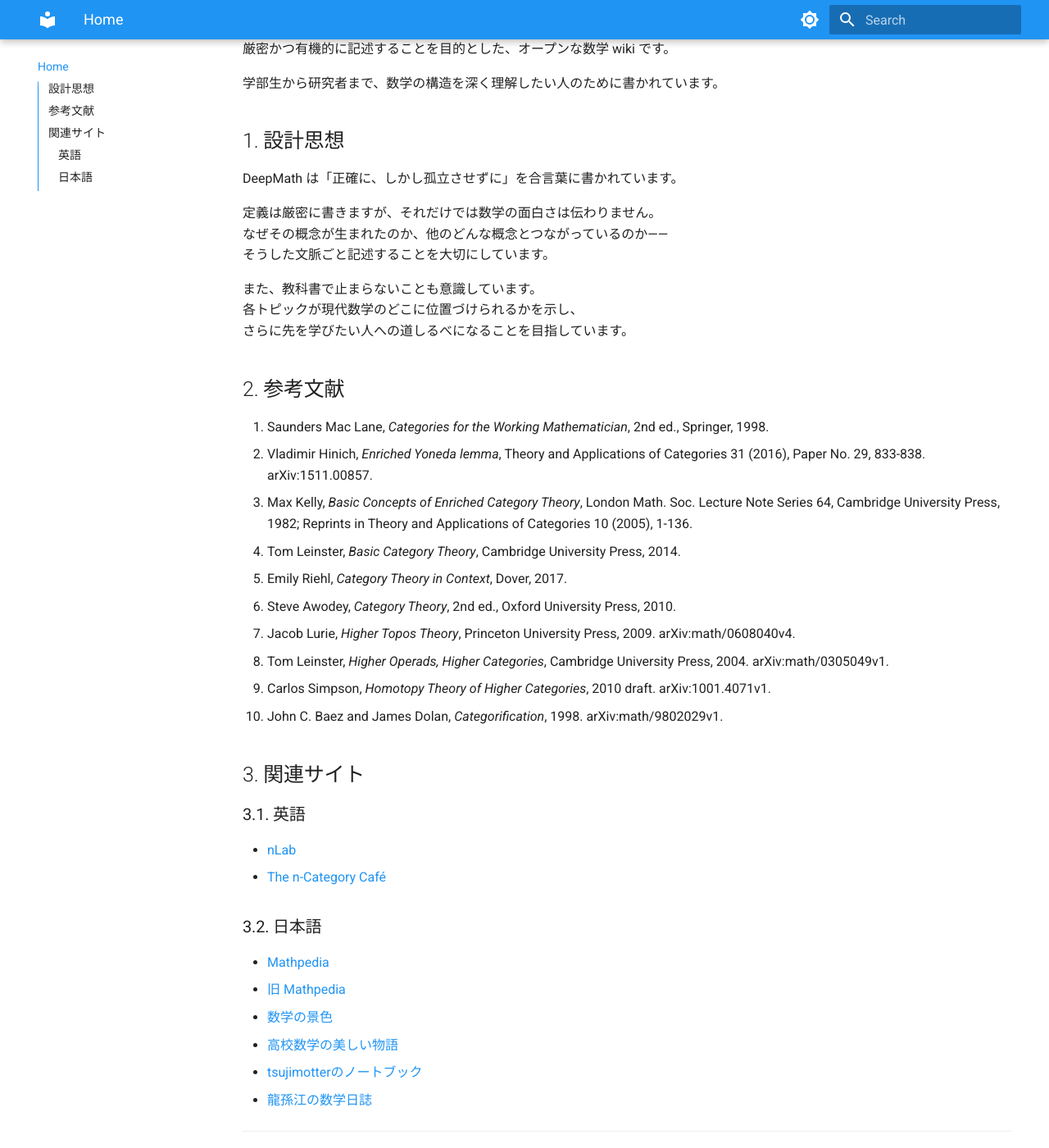
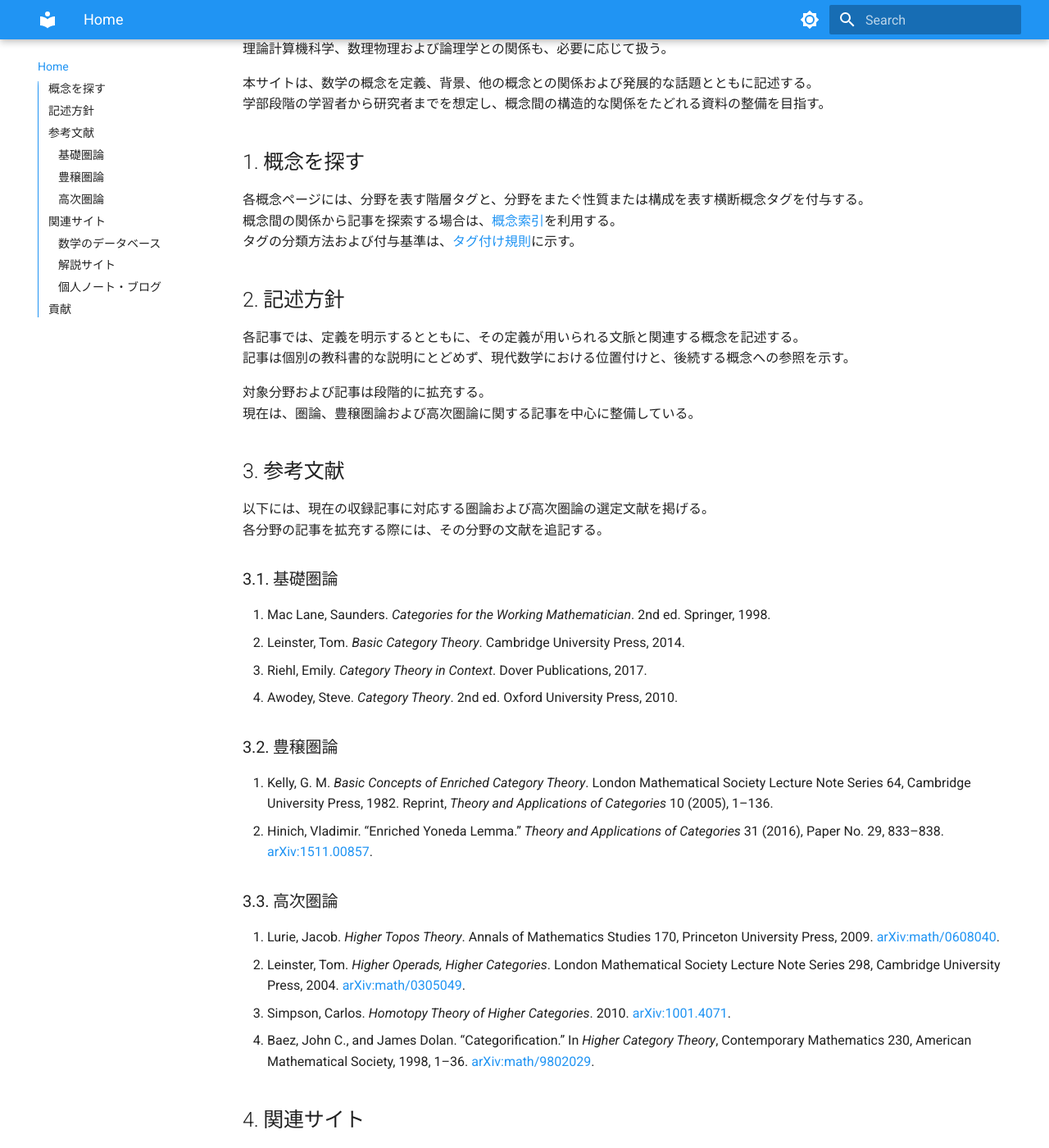
Before and after one commit to skrtk98/deepmath, an MkDocs documentation site: the page built from docs/index.md, in a window 1280 px wide and 1400 px high, scrolled down 206 px. Shown: the whole window at 82% size. Built offline with MkDocs 1.6.1 and Material for MkDocs 9.7.7, drawn with Linux system fonts in a browser that asks for light colours; some of the changed text lies outside the part shown.

Commit message:
Add unpublished expansion drafts and site improvements

```diff
--- a/docs/index.md
+++ b/docs/index.md
@@ -1,51 +1,72 @@
 # DeepMath
 
-**DeepMath** は、数学およびその周辺分野 (理論計算機科学・数理物理・論理学など) を
-厳密かつ有機的に記述することを目的とした、オープンな数学 wiki です。
+**DeepMath** は、数学およびその周辺分野を対象とする、オープンな数学 Wiki である。
+理論計算機科学、数理物理および論理学との関係も、必要に応じて扱う。
 
-学部生から研究者まで、数学の構造を深く理解したい人のために書かれています。
+本サイトは、数学の概念を定義、背景、他の概念との関係および発展的な話題とともに記述する。
+学部段階の学習者から研究者までを想定し、概念間の構造的な関係をたどれる資料の整備を目指す。
 
-## 設計思想
+## 概念を探す
 
-DeepMath は「正確に、しかし孤立させずに」を合言葉に書かれています。
+各概念ページには、分野を表す階層タグと、分野をまたぐ性質または構成を表す横断概念タグを付与する。
+概念間の関係から記事を探索する場合は、[概念索引](./tags.md)を利用する。
+タグの分類方法および付与基準は、[タグ付け規則](./tagging.md)に示す。
 
-定義は厳密に書きますが、それだけでは数学の面白さは伝わりません。
-なぜその概念が生まれたのか、他のどんな概念とつながっているのか——
-そうした文脈ごと記述することを大切にしています。
+## 記述方針
 
-また、教科書で止まらないことも意識しています。
-各トピックが現代数学のどこに位置づけられるかを示し、
-さらに先を学びたい人への道しるべになることを目指しています。
+各記事では、定義を明示するとともに、その定義が用いられる文脈と関連する概念を記述する。
+記事は個別の教科書的な説明にとどめず、現代数学における位置付けと、後続する概念への参照を示す。
+
+対象分野および記事は段階的に拡充する。
+現在は、圏論、豊穣圏論および高次圏論に関する記事を中心に整備している。
 
 ## 参考文献
 
-1. Saunders Mac Lane, *Categories for the Working Mathematician*, 2nd ed., Springer, 1998.
-2. Vladimir Hinich, *Enriched Yoneda lemma*, Theory and Applications of Categories 31 (2016), Paper No. 29, 833-838. arXiv:1511.00857.
-3. Max Kelly, *Basic Concepts of Enriched Category Theory*, London Math. Soc. Lecture Note Series 64, Cambridge University Press, 1982; Reprints in Theory and Applications of Categories 10 (2005), 1-136.
-4. Tom Leinster, *Basic Category Theory*, Cambridge University Press, 2014.
-5. Emily Riehl, *Category Theory in Context*, Dover, 2017.
-6. Steve Awodey, *Category Theory*, 2nd ed., Oxford University Press, 2010.
-7. Jacob Lurie, *Higher Topos Theory*, Princeton University Press, 2009. arXiv:math/0608040v4.
-8. Tom Leinster, *Higher Operads, Higher Categories*, Cambridge University Press, 2004. arXiv:math/0305049v1.
-9. Carlos Simpson, *Homotopy Theory of Higher Categories*, 2010 draft. arXiv:1001.4071v1.
-10. John C. Baez and James Dolan, *Categorification*, 1998. arXiv:math/9802029v1.
+以下には、現在の収録記事に対応する圏論および高次圏論の選定文献を掲げる。
+各分野の記事を拡充する際には、その分野の文献を追記する。
+
+### 基礎圏論
+
+1. Mac Lane, Saunders. *Categories for the Working Mathematician*. 2nd ed. Springer, 1998.
+2. Leinster, Tom. *Basic Category Theory*. Cambridge University Press, 2014.
+3. Riehl, Emily. *Category Theory in Context*. Dover Publications, 2017.
+4. Awodey, Steve. *Category Theory*. 2nd ed. Oxford University Press, 2010.
+
+### 豊穣圏論
+
+1. Kelly, G. M. *Basic Concepts of Enriched Category Theory*. London Mathematical Society Lecture Note Series 64, Cambridge University Press, 1982. Reprint, *Theory and Applications of Categories* 10 (2005), 1–136.
+2. Hinich, Vladimir. “Enriched Yoneda Lemma.” *Theory and Applications of Categories* 31 (2016), Paper No. 29, 833–838. [arXiv:1511.00857](https://arxiv.org/abs/1511.00857).
+
+### 高次圏論
+
+1. Lurie, Jacob. *Higher Topos Theory*. Annals of Mathematics Studies 170, Princeton University Press, 2009. [arXiv:math/0608040](https://arxiv.org/abs/math/0608040).
+2. Leinster, Tom. *Higher Operads, Higher Categories*. London Mathematical Society Lecture Note Series 298, Cambridge University Press, 2004. [arXiv:math/0305049](https://arxiv.org/abs/math/0305049).
+3. Simpson, Carlos. *Homotopy Theory of Higher Categories*. 2010. [arXiv:1001.4071](https://arxiv.org/abs/1001.4071).
+4. Baez, John C., and James Dolan. “Categorification.” In *Higher Category Theory*, Contemporary Mathematics 230, American Mathematical Society, 1998, 1–36. [arXiv:math/9802029](https://arxiv.org/abs/math/9802029).
 
 ## 関連サイト
 
-### 英語
+掲載サイトは、内容の正確性または最新性を本サイトが保証するものではない。
 
-- [nLab](https://ncatlab.org/)
-- [The n-Category Café](https://golem.ph.utexas.edu/category/)
+### 数学のデータベース
 
-### 日本語
+- [nLab](https://ncatlab.org/)（英語）
+- [Mathpedia](https://math.jp/)（日本語）
+- [旧 Mathpedia](https://old.math.jp/)（日本語）
 
-- [Mathpedia](https://math.jp/)
-- [旧 Mathpedia](https://old.math.jp/)
-- [数学の景色](https://mathlandscape.com/)
-- [高校数学の美しい物語](https://manabitimes.jp/math)
-- [tsujimotterのノートブック](https://tsujimotter.hatenablog.com/)
-- [龍孫江の数学日誌](http://blog.livedoor.jp/ron1827-algebras/)
+### 解説サイト
 
----
+- [数学の景色](https://mathlandscape.com/)（日本語）
+- [高校数学の美しい物語](https://manabitimes.jp/math)（日本語）
 
-*DeepMath は現在構築中です。貢献を歓迎します。*
+### 個人ノート・ブログ
+
+- [The n-Category Café](https://golem.ph.utexas.edu/category/)（英語）
+- [Alg-d](https://alg-d.com/)（日本語）
+- [tsujimotterのノートブック](https://tsujimotter.hatenablog.com/)（日本語）
+- [龍孫江の数学日誌](http://blog.livedoor.jp/ron1827-algebras/)（日本語）
+
+## 貢献
+
+DeepMath は継続的に整備している。
+誤記の報告、内容の提案および貢献は、[GitHub リポジトリ](https://github.com/skrtk98/deepmath)から受け付ける。
--- a/mkdocs.yml
+++ b/mkdocs.yml
@@ -4,6 +4,9 @@ nav:
   - Home: index.md
   - 概念索引: tags.md
   - タグ付け規則: tagging.md
+
+draft_docs: |
+  /drafts/
 
 markdown_extensions:
   - nl2br
@@ -35,6 +38,9 @@ plugins:
       tags_hierarchy: true
   - search:
       lang: ja
+  - redirects:
+  - minify:
+      minify_html: true
   - css-build:
       enabled: false
       command: ["npm", "run", "build:css"]
@@ -53,9 +59,9 @@ extra_css:
 
 extra:
   social:
-    - icon: fontawesome/solid/paper-plane
-      link: https://docs.google.com/forms/d/e/1FAIpQLSdB0lfwmgO5wFXWQEr_J1C6hlfV1aNTAC5ObHVZwRiFMEE9eA/viewform?usp=header
-      name: お問い合わせフォーム
+    - icon: fontawesome/brands/github
+      link: https://github.com/skrtk98/deepmath/issues/new
+      name: GitHub Issues
 
 theme:
   name: material
--- a/pyproject.toml
+++ b/pyproject.toml
@@ -8,6 +8,8 @@ dependencies = [
     "markdown-katex>=202406.1035",
     "mkdocs>=1.6.1",
     "mkdocs-material[recommended]>=9.7.3",
+    "mkdocs-minify-plugin>=0.8.0",
+    "mkdocs-redirects>=1.2.2",
     "pypdf>=6.7.5",
 ]
 
```
Also changed, not shown: docs/drafts/algebraic_geometry.md (added, +28 -0 lines), docs/drafts/combinatorics_and_discrete_mathematics.md (added, +28 -0 lines), docs/drafts/foundations_and_linear_algebra.md (added, +29 -0 lines), docs/drafts/index.md (added, +16 -0 lines), docs/drafts/logic_and_set_theory.md (added, +28 -0 lines), docs/drafts/number_theory.md (added, +28 -0 lines), docs/drafts/real_analysis_and_probability.md (added, +28 -0 lines), 2 other files.
